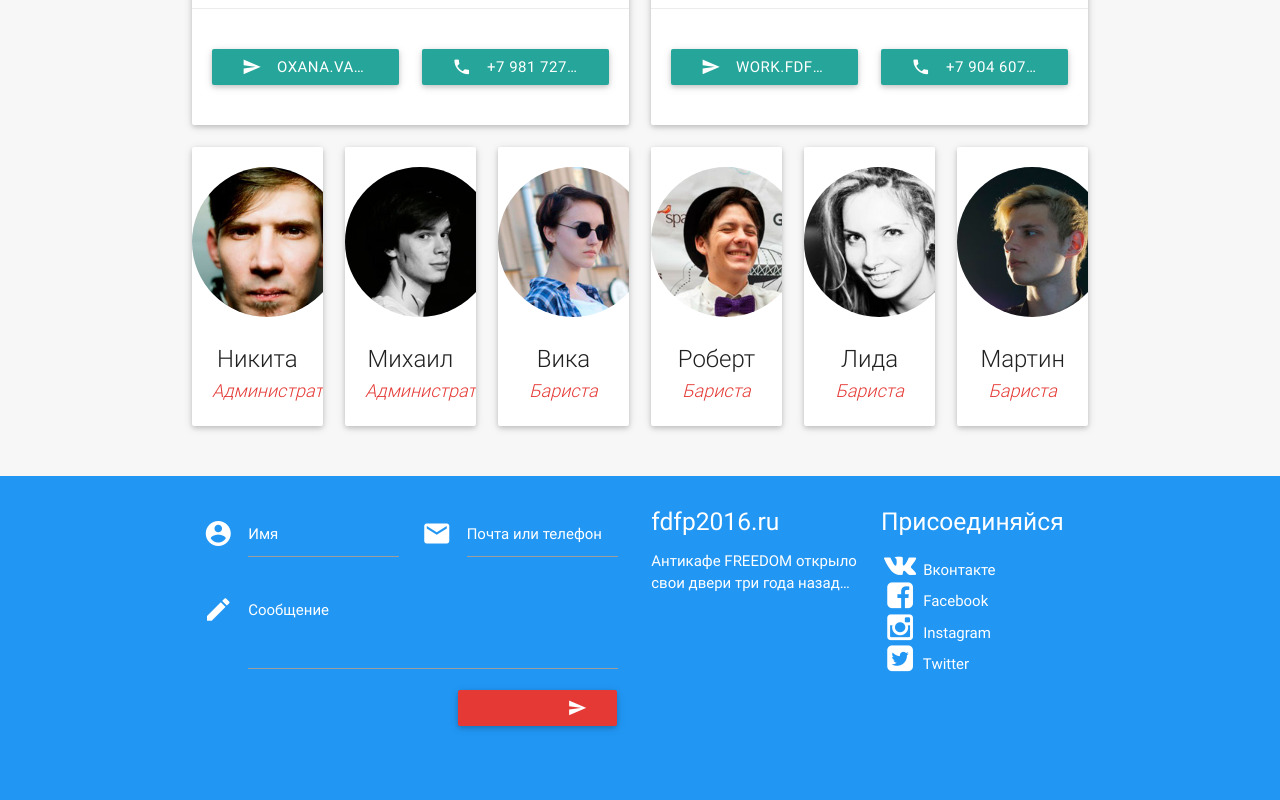
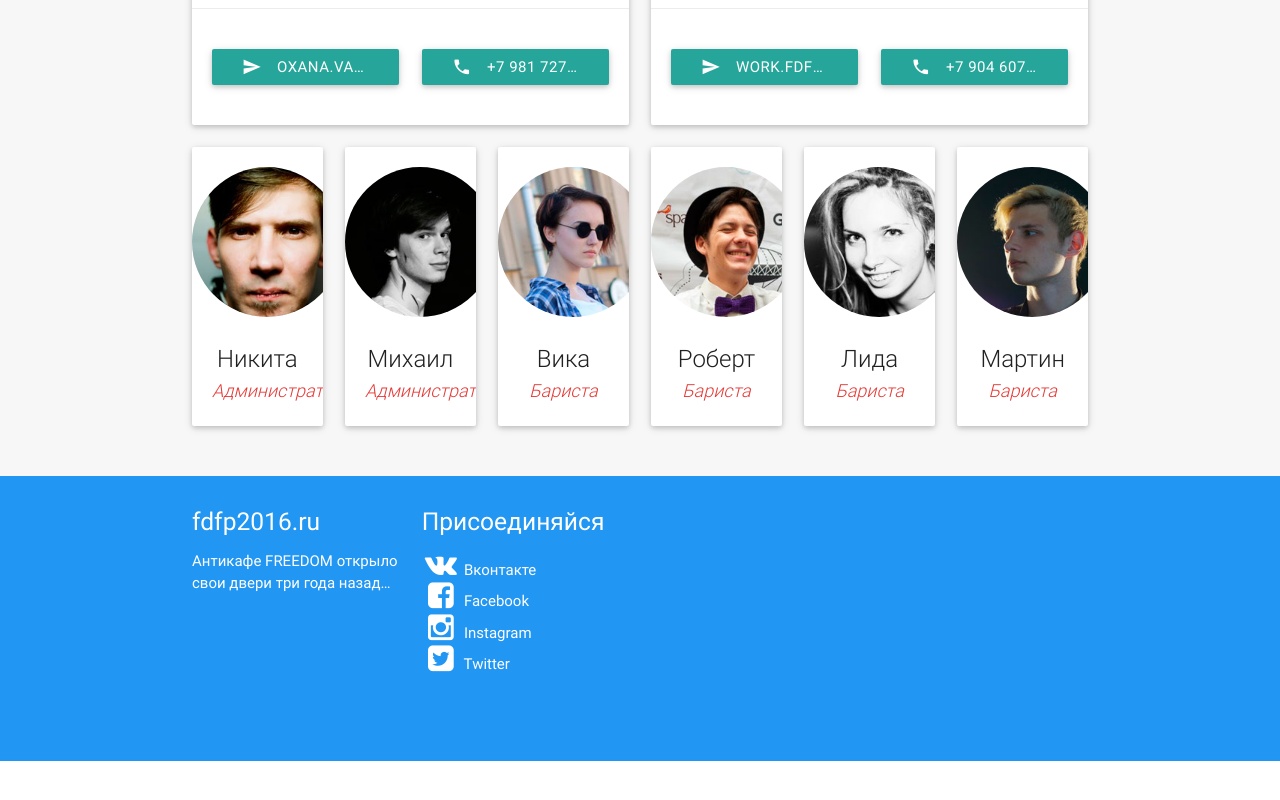
Before and after one commit to Realetive/fdfp2016, a plain HTML site: page index.html in a window 1280 px wide. Shown: the part 3703-4503 px from the top of the page. After the commit the page ends 4464 px from the top, so only its background shows below. Drawn offline with Linux system fonts and the light colour scheme.

Commit message:
Update social links & remove feedback form

```diff
--- a/index.html
+++ b/index.html
@@ -87,7 +87,7 @@
               <span class="card-title">Легко менять</span>
             </div>
             <div class="card-content">
-              <p class="light">Любую мебель в залах можно передвинуть или убрать. Мы встретим ваших гостей и проводим их в место вашей встречи.</p>
+              <p class="light">Любую мебель в&nbsp;залах можно передвинуть или убрать. Мы встретим ваших гостей и&nbsp;проводим их в&nbsp;место вашей встречи.</p>
             </div>
           </div>
         </div>
@@ -437,30 +437,7 @@
     <div class="container">
       <div class="row">
         <div class="col s12 l6">
-          <form class="col s12" action="contact.php" method="post">
-            <div class="row">
-              <div class="input-field col s12 m6">
-                <i class="mdi-action-account-circle prefix white-text"></i>
-                <input id="icon_prefix" name="name" type="text" class="validate white-text">
-                <label for="icon_prefix" class="white-text">Имя</label>
-              </div>
-              <div class="input-field col s12 m6">
-                <i class="mdi-communication-email prefix white-text"></i>
-                <input id="icon_email" name="email" type="email" class="validate white-text">
-                <label for="icon_email" class="white-text">Почта или телефон</label>
-              </div>
-              <div class="input-field col s12">
-                <i class="mdi-editor-mode-edit prefix white-text"></i>
-                <textarea id="icon_prefix2" name="message" class="materialize-textarea white-text"></textarea>
-                <label for="icon_prefix2" class="white-text">Сообщение</label>
-              </div>
-              <div class="col s12 m5 offset-m7">
-                <button class="btn waves-effect waves-light red darken-1 white-text" type="submit">
-                  <i class="mdi-content-send right"></i>Отправить
-                </button>
-              </div>
-            </div>
-          </form>
+
         </div>
         <div class="col s12 l3">
           <h5 class="white-text">fdfp2016.ru</h5>
@@ -470,22 +447,22 @@
           <h5 class="white-text">Присоединяйся</h5>
           <ul>
             <li>
-              <a class="white-text" href="https://www.facebook.com/joash.c.pereira">
+              <a class="white-text" href="//vk.com/fdfp_ru">
                 <i class="small fa fa-fw fa-vk white-text"></i> Вконтакте
               </a>
             </li>
             <li>
-              <a class="white-text" href="https://www.facebook.com/joash.c.pereira">
+              <a class="white-text" href="//www.facebook.com/fdfp.spb">
                 <i class="small fa fa-fw fa-facebook-square white-text"></i> Facebook
               </a>
             </li>
             <li>
-              <a class="white-text" href="https://www.facebook.com/joash.c.pereira">
+              <a class="white-text" href="//instagram.com/freedom_for_people/">
                 <i class="small fa fa-fw fa-instagram white-text"></i> Instagram
               </a>
             </li>
             <li>
-              <a class="white-text" href="https://www.facebook.com/joash.c.pereira">
+              <a class="white-text" href="//twitter.com/FREEDOM_FP_SPB">
                 <i class="small fa fa-fw fa-twitter-square white-text"></i> Twitter
               </a>
             </li>
```
